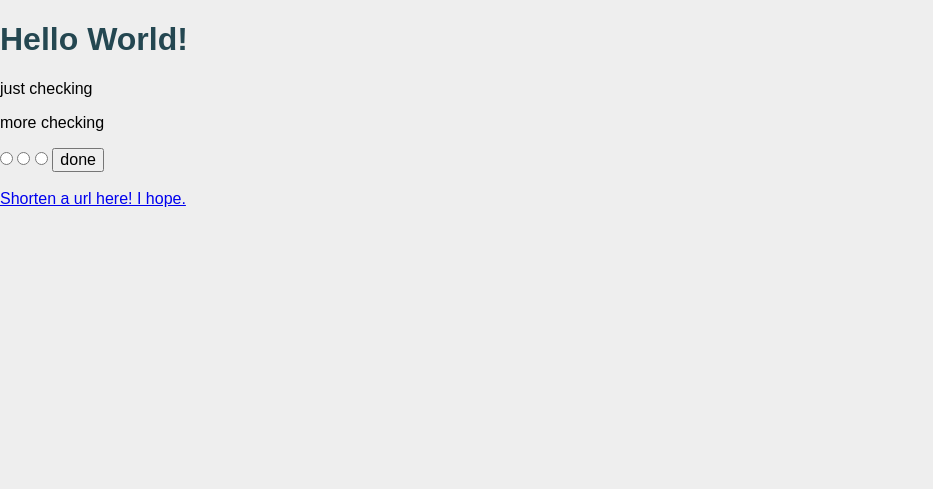
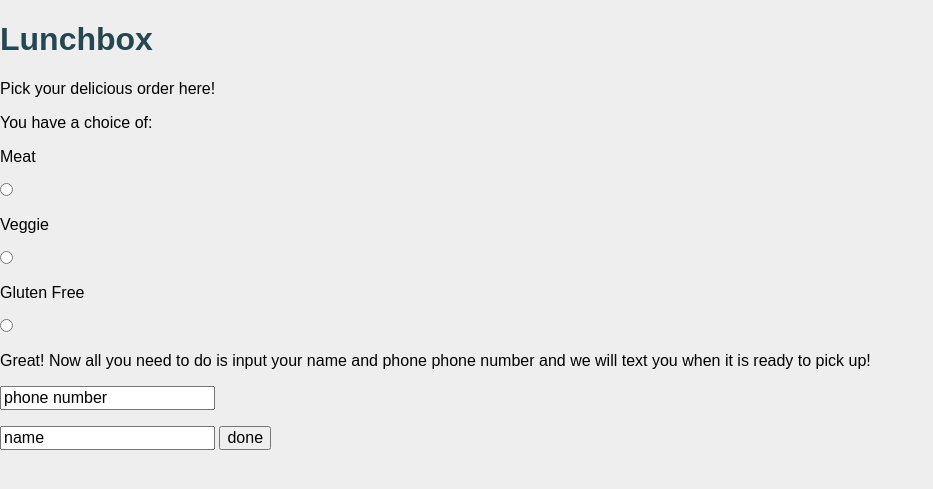
Before and after one commit to Kimberleydillon/lunchbox, a Node project: template lunchbox-skeleton/views/index.ejs in a window 1280 px wide. Shown: the top 489 px of the page, without its empty margins (0-933 px from the left). Run offline with Node 20 templates, Linux system fonts and the light colour scheme; the template is opened without the code that fills it, so the values that code supplies are empty; style sheets or scripts are compiled from the project's sources.

Commit message:
extra server stuff and minor changes

```diff
--- a/lunchbox-skeleton/package.json
+++ b/lunchbox-skeleton/package.json
@@ -16,6 +16,7 @@
     "dotenv": "^2.0.0",
     "ejs": "^2.4.1",
     "express": "^4.13.4",
+    "jquery": "^3.1.1",
     "knex": "^0.11.10",
     "knex-logger": "^0.1.0",
     "morgan": "^1.7.0",
--- a/lunchbox-skeleton/server.js
+++ b/lunchbox-skeleton/server.js
@@ -38,15 +38,43 @@ app.use(express.static("public"));
 // Mount all resource routes
 app.use("/api/users", usersRoutes(knex));
 
+
+
 // Home page
 app.get("/", (req, res) => {
   res.render("index.ejs");
 });
 
+
+app.get("/orders/new", function(req,res){
+
+  let templateVars = { pValue: req.body.name };
+
+// res.render("custConfirm.ejs", templateVars);
+res.render("custConfirm.ejs");
+
+});
+
+//////OWNERS ORDER CONFIRM PAGE
+
+app.get("/orders", function(req,res){
+  res.send("orderConfirm.ejs")
+});
+////SENDING INFORMATION TO CUSTOMER CONFIMATION, CUST REDIRECT TO custconfirm
+
 app.post("/orders/new", function(req,res){
-  console.log(req.body.dish);
-  res.render("custConfirm.ejs")
+  console.log(req.body);
+  res.render("custConfirm.ejs");
+  // res.json(req.body)
 });
+
+//POSTING INFO TO orderConfirm page
+
+// app.get("/orders/new",function(req,res){
+//   console.log(req.body);
+//   res.render('orderConfirm.ejs')
+// });
+
 
 
 
--- a/lunchbox-skeleton/views/index.ejs
+++ b/lunchbox-skeleton/views/index.ejs
@@ -12,27 +12,36 @@
   </head>
 
   <body>
-    <h1>Hello World!</h1>
-    <p> just checking </p>
-    <p> more checking </p>
+    <h1>Lunchbox</h1>
+    <p> Pick your delicious order here!</p>
+    <p>You have a choice of:
 
 
     <form id="dish" method="POST" action="/orders/new">
+    <p>Meat</p>
+    <input type="radio" name="meal_id" value=1>
+    <p>Veggie</p>
+    <input type="radio" name="meal_id" value=2>
+    <p>Gluten Free</p>
+    <input type="radio" name="meal_id" value=3>
 
-    <input type="radio" name="dishes" value="meat">
-    <input type="radio" name="dishes" value="meat">
-    <input type="radio" name="dishes" value="meat">
-
-    <input type="submit" name="stuff" value="done">
+    <p>Great! Now all you need to do is input your name and phone phone number and we will text you when it is ready to pick up!</p>
 
 
+
+    <input id="phoneNum" type="text" name="phone_num" value="phone number" placeholder ="phonenumber">
+    <p id="phonewarning"></p>
+    <input id="custName" type="text" name="name_cust" value="name"
+    placeholder="type name">
+
+    <input type="submit" name="newOrder" value="done">
 
     </form>
 
 
     </div><br>
 
-    <div><a href="/">Shorten a url here! I hope. </a></div>
+
 
 
   </body>
--- a/lunchbox-skeleton/views/orderConfirm.ejs
+++ b/lunchbox-skeleton/views/orderConfirm.ejs
@@ -4,7 +4,7 @@
     <title>Restaurant</title>
 
 			<body>
-			<p> Here are the orders </p>
+			<p id="cust"> Here are the orders </p>
 
 
       </body>
```
Also changed, not shown: lunchbox-skeleton/views/custConfirm.ejs (+8 -1 lines), lunchbox-skeleton/public/scripts/app.js (line endings or trailing spaces), 1 other file.
